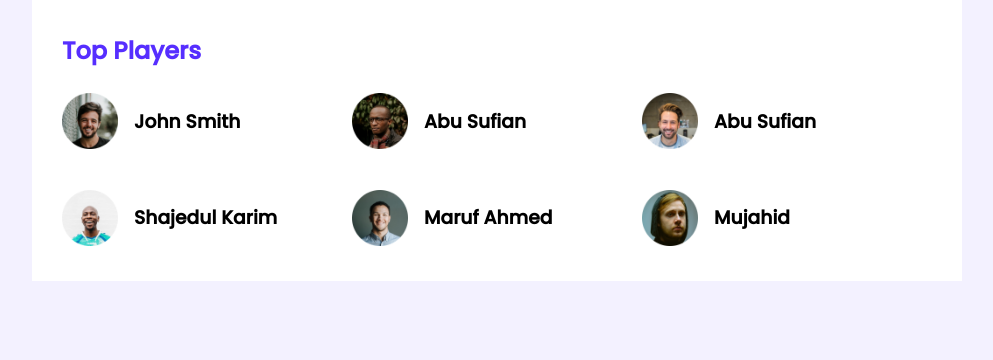
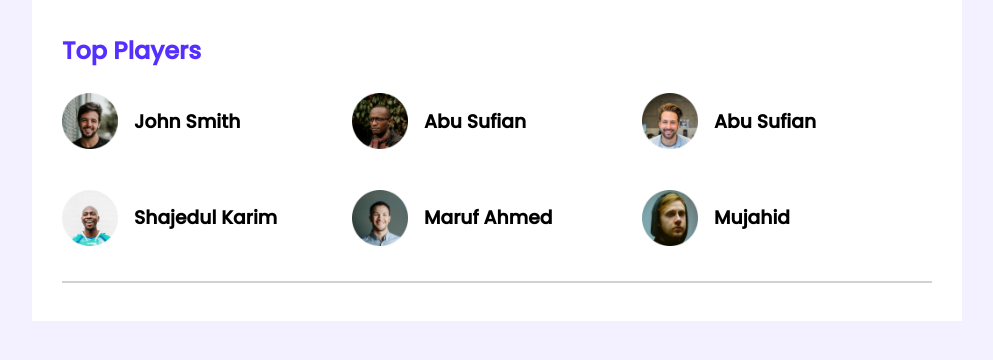
Before and after one commit to hasibulpolok/leader-board, a plain HTML site: page index.html in a window 1280 px wide. Shown: the whole page, without its empty margins (143-1136 px from the left). Drawn offline with Linux system fonts and the light colour scheme.

Commit message:
hr added with border style

```diff
--- a/css/style.css
+++ b/css/style.css
@@ -31,7 +31,7 @@ main{
 
 }
 .top-players{
-
+   margin-bottom: 30px;
 
 }
 .players{
@@ -60,3 +60,7 @@ main{
     margin-left: 16px;
     /* font-size: 18px; */
 }
+
+hr{
+border:1px solid #D1D1D1;
+}
--- a/index.html
+++ b/index.html
@@ -47,6 +47,7 @@
                    </div>
                </div>
            </div>
+           <hr>
        </section>
    </main>
 
```
